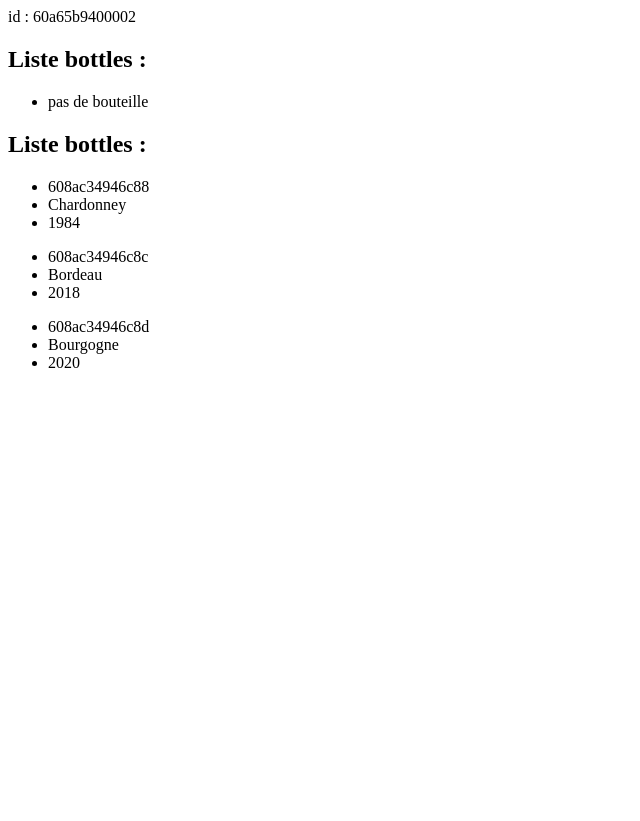
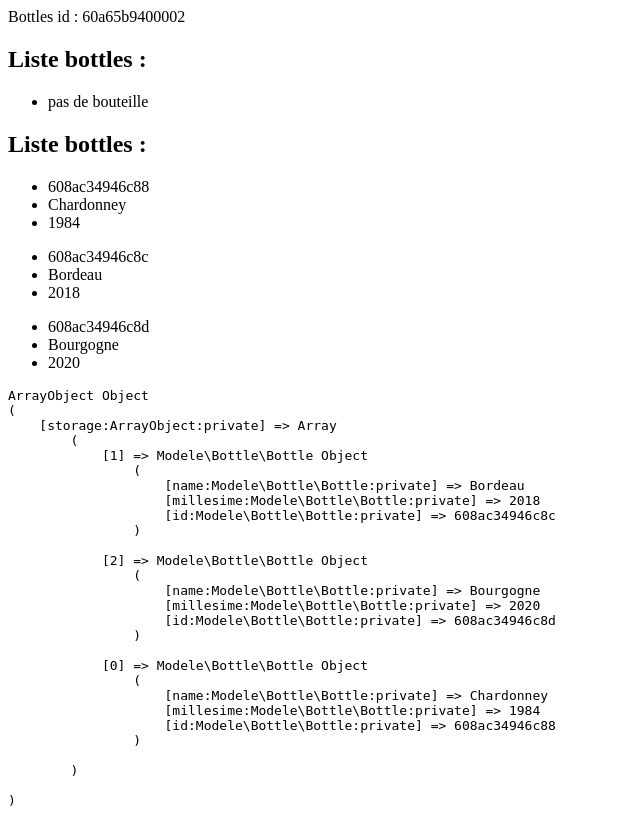
Before and after one commit to OLFP-RAN-2021/Eric, a PHP site: the page made by exercices/wineCellar-class-basic/index.php in a window 1280 px wide. Shown: the whole page, without its empty margins (0-640 px from the left). Before the commit the page ends 368 px from the top, so only its background shows below. Run offline with PHP 8.4, Linux system fonts and the light colour scheme.

Commit message:
refactoting + add sortByName

```diff
--- a/exercices/wineCellar-class-basic/Bottle.php
+++ /dev/null
@@ -1,32 +0,0 @@
-<?php
-
-namespace Bottle;
-
-class Bottle {
-
-    public static function fromJSON($json)
-    {
-        $dummy = new Bottle($json->name, $json->millesime);
-        $dummy->id = $json->id;
-        return $dummy;
-    }
-
-    public function __construct(string $name, string $millesime)
-    {
-        $this->id = uniqid();
-        $this->name = $name;
-        $this->millesime = $millesime;
-
-    }
-
-    public function toHTML()
-    {
-        return "
-        <ul>
-        <li>{$this->id}</li>
-        <li>{$this->name}</li>
-        <li>{$this->millesime}</li>
-        </ul>
-        ";
-    }
-}
--- /dev/null
+++ b/exercices/wineCellar-class-basic/Modele/Bottle.php
@@ -0,0 +1,39 @@
+<?php
+
+namespace Modele\Bottle;
+
+class Bottle {
+
+    private string $name;
+    private string $millesime;
+    private string $id;
+
+    public static function fromJSON($json)
+    {
+        return new Bottle($json->name, $json->millesime, $json->id);
+    }
+
+    public function __construct(string $name, string $millesime, string $id = null)
+    {
+        !$id ? $this->id = uniqid(): $this->id = $id;
+        $this->name = $name;
+        $this->millesime = $millesime;
+
+    }
+
+    public function getName(): string
+    {
+        return $this->name;
+    }
+
+    public function toHTML():string
+    {
+        return "
+        <ul>
+        <li>{$this->id}</li>
+        <li>{$this->name}</li>
+        <li>{$this->millesime}</li>
+        </ul>
+        ";
+    }
+}
--- /dev/null
+++ b/exercices/wineCellar-class-basic/Modele/Bottles.php
@@ -0,0 +1,80 @@
+<?php
+
+namespace Modele\Bottles;
+
+use ArrayObject;
+use Modele\Bottle\Bottle;
+
+class Bottles
+{
+
+    private ?string $id = null;
+    private ?string $name = null;
+    private array $items = [];
+
+    public function __construct(string $name, ?string $id = null)
+    {
+        $id ? $this->id = trim($id) : $this->id = uniqid() ;
+        $this->name = trim($name);
+
+    }
+
+    public function getId():string
+    {
+        return $this->id;
+    }
+    public function getName():string
+    {
+        return $this->name;
+    }
+
+
+    public function getBottles():array
+    {
+        return $this->items;
+    }
+
+    private function compareName(Bottle $bottle1, Bottle $bottle2):int
+    {
+        return strcasecmp($bottle1->getName(), $bottle2->getName());
+
+    }
+
+    public function sortByName():ArrayObject
+    {
+        $arrayBottles = new ArrayObject($this->items);
+        $callback = array($this, 'compareName');
+        $arrayBottles->uasort($callback);
+
+        return $arrayBottles;
+    }
+
+    public function toHTML():void
+    {
+        echo "<h2>Liste bottles : </h2>";
+        if(count($this->items) != 0) {
+            foreach($this->items as $item) {
+                echo $item->toHTML();
+            }
+            return;
+        }
+        echo "<ul><li>pas de bouteille</li></ul>";
+    }
+
+    public function loadJSON():void
+    {
+        $json = file_get_contents("datas.json");
+        $jsonItems = json_decode($json);
+        foreach($jsonItems as $item){
+            $this->items[] = Bottle::fromJSON($item);
+        }
+    }
+
+    public function saveJSON():void
+    {
+        $json = json_encode($this->items);
+        $file = fopen('datas.json','w');
+        fwrite($file, $json);
+        fclose($file);
+    }
+}
--- a/exercices/wineCellar-class-basic/index.php
+++ b/exercices/wineCellar-class-basic/index.php
@@ -1,11 +1,10 @@
 <?php
-    namespace App;
+    declare(strict_types=1);
 
-    include_once "./Bottles.php";
-    include_once "./Bottle.php";
+    require "Modele\Bottles.php";
+    require "Modele\Bottle.php";
 
-use Bottle\Bottle;
-use Bottles\Bottles as Bottles;
+    use Modele\Bottles\Bottles;
 
 
 ?>
@@ -22,24 +21,10 @@ use Bottles\Bottles as Bottles;
 
 
 <?php
-    $testBottles = [
-        [
-            'name'=>'Chardonney',
-            'millesime' => '1984'
-        ],
-        [
-            'name'=>'Bordeau',
-            'millesime' => '2018'
-        ],
-        [
-            'name'=>'Bourgogne',
-            'millesime' => '2020'
-        ]
-    ];
 
-    $bottles = Bottles::getInstance();
+    $bottles = new Bottles("mes bouteilles");
 
-    echo "id : {$bottles->getID()}<br>";
+    echo "Bottles id : {$bottles->getId()}<br>";
 
     $bottles->toHTML();
 
@@ -47,7 +32,10 @@ use Bottles\Bottles as Bottles;
     // $bottles->saveJSON();
     $bottles->toHTML();
 
-
+    // classement alpha
+    echo "<pre>";
+    print_r($bottles->sortByName());
+    echo "</pre>";
 
 ?>
 
```
Also changed, not shown: exercices/wineCellar-class-basic/Bottles.php (deleted, +0 -68 lines), exercices/wineCellar-class-basic/Modele/datas.php (added, +7 -0 lines).
